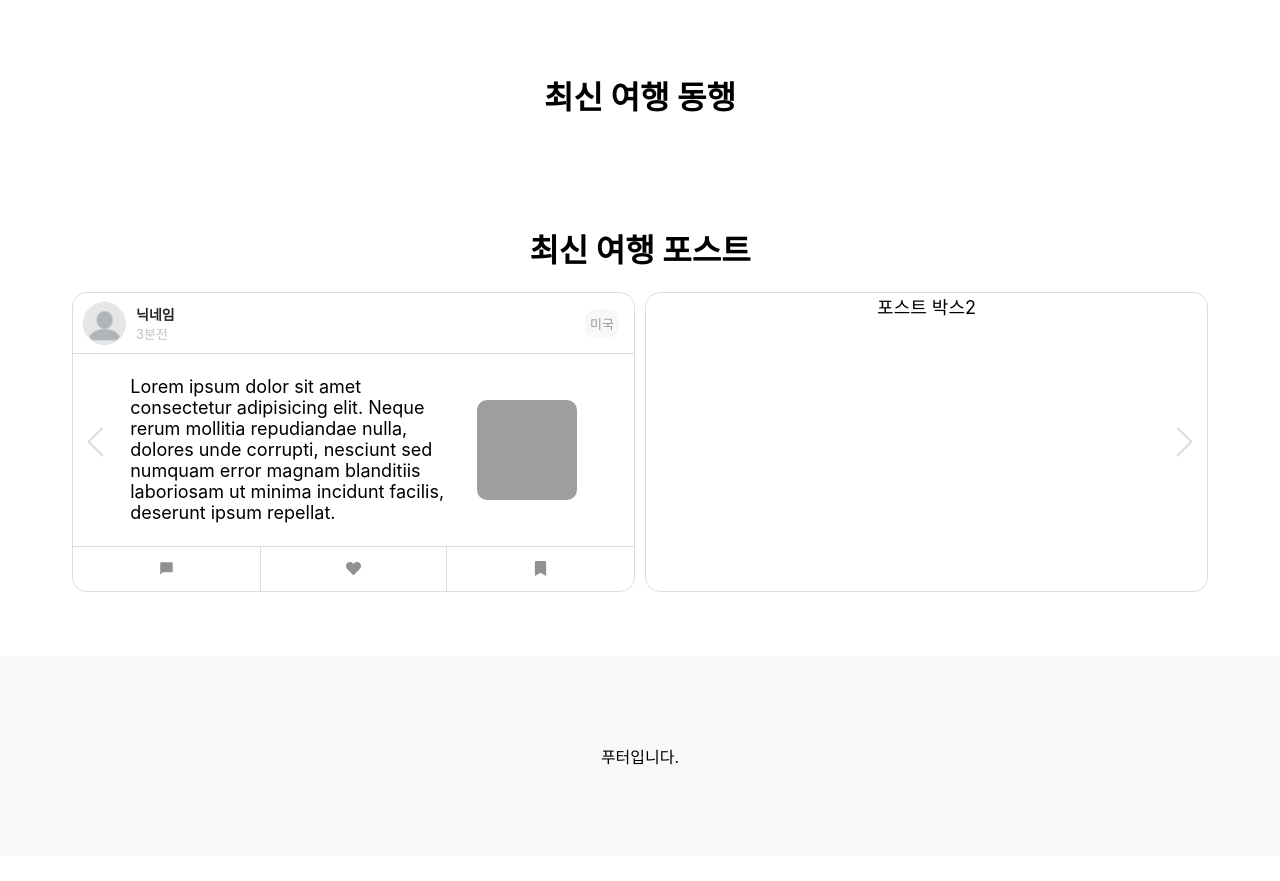
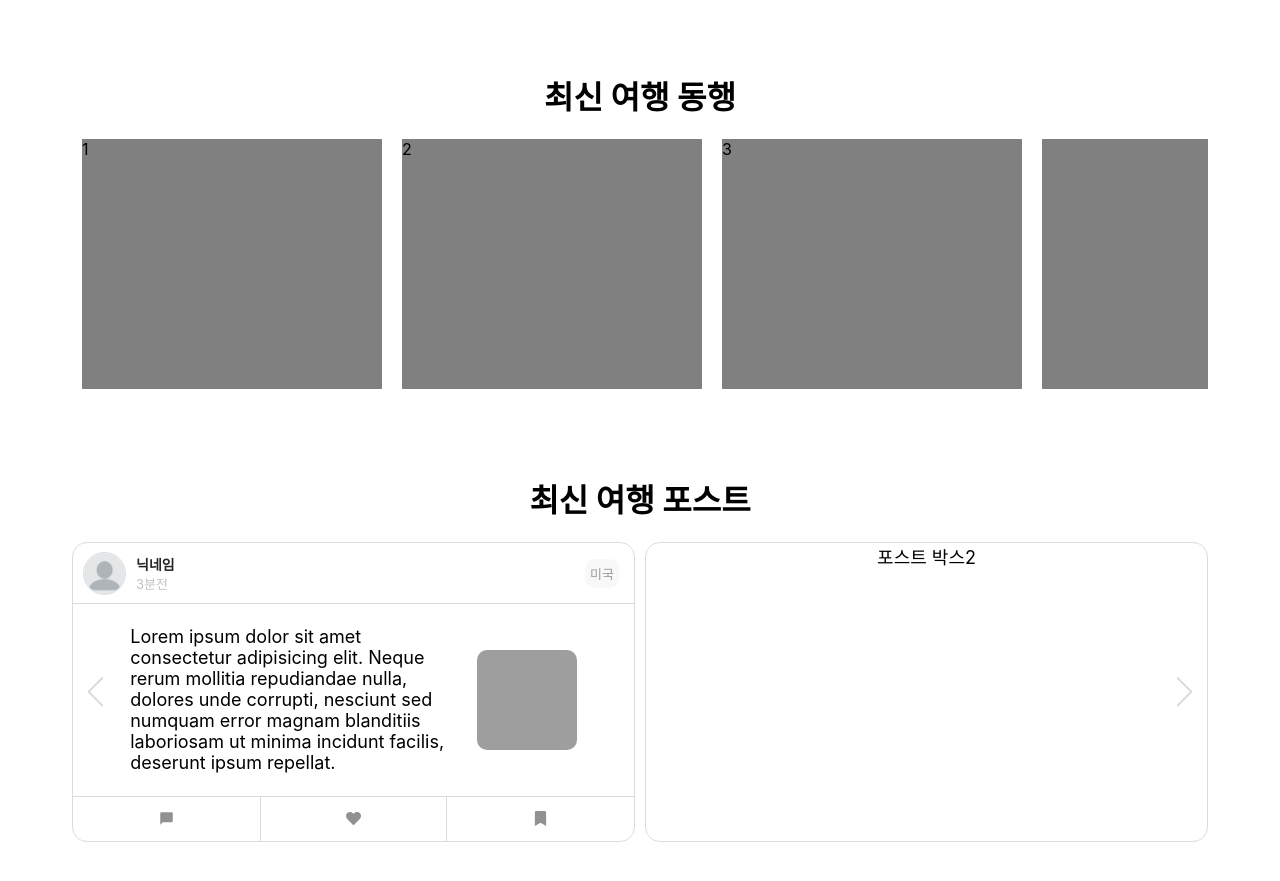
Before and after one commit to Wu-Lee-Do/traveler_town_front, a React (Create React App) app: page / in a window 1280 px wide. Shown: the part 840-1721 px from the top of the page. Before the commit the page ends 1696 px from the top, so only its background shows below. Built offline with nearby package versions, Linux system fonts and the light colour scheme; grey boxes are pictures that could not be loaded; a web font is replaced by a local one.

Commit message:
Feat: main 레이아웃 구현 중

```diff
--- a/src/components/MainPage/Main/Main.jsx
+++ b/src/components/MainPage/Main/Main.jsx
@@ -67,7 +67,16 @@ function Main() {
             </div>
             <div css={s.newPostTitle}>
                 <h1>최신 여행 동행</h1>
-                <div></div>
+            </div>
+            <div css={s.togetherLayout}>
+                <div css={s.viewBox}>
+                    <div css={s.togetherBox}>1</div>
+                    <div css={s.togetherBox}>2</div>
+                    <div css={s.togetherBox}>3</div>
+                    <div css={s.togetherBox}></div>
+                    <div css={s.togetherBox}></div>
+                    <div css={s.togetherBox}></div>
+                </div>
             </div>
             <div css={s.newPostTitle}>
                 <h1>최신 여행 포스트</h1>
--- a/src/components/MainPage/Main/style.js
+++ b/src/components/MainPage/Main/style.js
@@ -88,6 +88,27 @@ export const bannerTitle = css`
         padding-left: 50px;
         padding-top: 50px;
     }
+`;
+
+export const togetherLayout = css`
+    width: 1136px;
+    height: 250px;
+    overflow: scroll;
+    display: flex;
+    flex-direction: column;
+`;
+
+export const viewBox = css`
+    width: 1920px;
+    height: 100%;
+    display: flex;
+    justify-content: space-around;
+`;
+
+export const togetherBox = css`
+    width: 300px;
+    height: 250px;
+    background-color: gray;
 `;
 
 export const newPostTitle = css`
```
